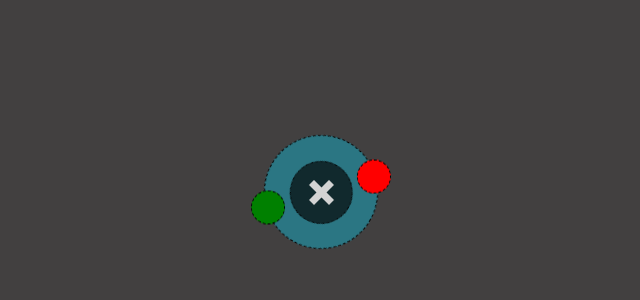
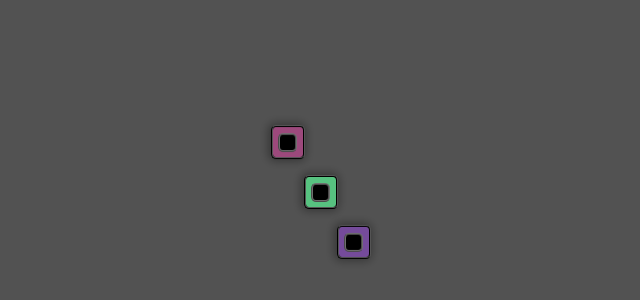
Before and after one commit to pgpavlides/PreloaderWorld.jsx, a React (Vite) app: page / in a window 1280 px wide. Shown: the part 208-508 px from the top of the page, without its empty margins (319-959 px from the left). Built offline with nearby package versions, Linux system fonts and the light colour scheme.

Commit message:
14th preloader

```diff
--- a/src/App.jsx
+++ b/src/App.jsx
@@ -11,6 +11,7 @@ import Preloader10 from './preloaders/Preloader10'
 import Preloader11 from './preloaders/Preloader11'
 import Preloader12 from './preloaders/Preloader12'
 import Preloader13 from './preloaders/Preloader13'
+import Preloader14 from './preloaders/Preloader14'
 
 import './App.scss'
 import './main.scss'
@@ -24,7 +25,7 @@ function App() {
   return <>
 
 
-  <Preloader13/>
+  <Preloader14/>
 
   </>
 
--- /dev/null
+++ b/src/preloaders/Preloader14.jsx
@@ -0,0 +1,18 @@
+import React from "react";
+import "/src/preloaders/_preloader14.scss";
+
+function Preloader14(props) {
+  return (
+    <>
+      <div className="container">
+        <div className="boxcontainer">
+          <div className="box1"></div>
+          <div className="box2"></div>
+          <div className="box3"></div>
+        </div>
+      </div>
+    </>
+  );
+}
+
+export default Preloader14;
--- a/src/preloaders/_preloader13.scss
+++ b/src/preloaders/_preloader13.scss
@@ -1,103 +1,103 @@
-$bordermain: 1.1px rgb(0, 0, 0) dashed;
+// $bordermain: 1.1px rgb(0, 0, 0) dashed;
 
-.container {
-    position: fixed;  // 🔹 make sure it appears above everything else
-    top:0; // 🔸Position it at the top left corner of the screen
-    left:0; // 🔸
-    width: 100vw; // 🔹 make it take the entire ViewPort
-    height: 100vh; // 🔹
-    display: flex; // 🔸 Make sure its centerted on the screen
-    align-items: center; // 🔸
-    justify-content: center; // 🔸
-    background: #424040;
-}
+// .container {
+//     position: fixed;  // 🔹 make sure it appears above everything else
+//     top:0; // 🔸Position it at the top left corner of the screen
+//     left:0; // 🔸
+//     width: 100vw; // 🔹 make it take the entire ViewPort
+//     height: 100vh; // 🔹
+//     display: flex; // 🔸 Make sure its centerted on the screen
+//     align-items: center; // 🔸
+//     justify-content: center; // 🔸
+//     background: #424040;
+// }
 
-//  =======================  ROTATOR 1  =======================
+// //  =======================  ROTATOR 1  =======================
 
-.rotator {
-    position: absolute;
-    width: 7rem;
-    height: 7rem;
-    animation: rotations 6s linear infinite;
-    border: $bordermain;
-    border-radius: 50%;
-    background-color: #1c99af9a;
-    // margin: 3rem;
-  }
+// .rotator {
+//     position: absolute;
+//     width: 7rem;
+//     height: 7rem;
+//     animation: rotations 6s linear infinite;
+//     border: $bordermain;
+//     border-radius: 50%;
+//     background-color: #1c99af9a;
+//     // margin: 3rem;
+//   }
 
-  .rotator:before, .rotator:after {
-    position: absolute;
-    content: '';
-    display: block;
-    height: 2rem;
-    width: 2rem;
-    animation: inherit;
-    animation-direction: reverse;
-    border-radius: 50px;
-    border: $bordermain
-  }
+//   .rotator:before, .rotator:after {
+//     position: absolute;
+//     content: '';
+//     display: block;
+//     height: 2rem;
+//     width: 2rem;
+//     animation: inherit;
+//     animation-direction: reverse;
+//     border-radius: 50px;
+//     border: $bordermain
+//   }
 
-  .rotator:before {
-    background-color: red;
+//   .rotator:before {
+//     background-color: red;
 
-  }
+//   }
 
-  .rotator:after {
-    background-color: green;
-    bottom: -.01rem;
-    right: -.01rem;
-  }
-//  =======================  ROTATOR 2  =======================
-  .rotator2 {
-    position: absolute;
-    width: 3.8rem;
-    height: 3.8rem;
-    animation: rotations 6s linear infinite;
-    animation-direction: backwards;
-    border: $bordermain;
-    border-radius: 50%;
-    background-color: #030303ab;
-    // margin: 3rem;
-  }
+//   .rotator:after {
+//     background-color: green;
+//     bottom: -.01rem;
+//     right: -.01rem;
+//   }
+// //  =======================  ROTATOR 2  =======================
+//   .rotator2 {
+//     position: absolute;
+//     width: 3.8rem;
+//     height: 3.8rem;
+//     animation: rotations 6s linear infinite;
+//     animation-direction: backwards;
+//     border: $bordermain;
+//     border-radius: 50%;
+//     background-color: #030303ab;
+//     // margin: 3rem;
+//   }
 
-  .rotator2:before, .rotator2:after {
-    position: absolute;
-    content: '';
-    display: block;
-    height: 2rem;
-    width: 2rem;
-    animation: inherit;
-    animation-direction: reverse;
-    border-radius: 50px;
-  }
+//   .rotator2:before, .rotator2:after {
+//     position: absolute;
+//     content: '';
+//     display: block;
+//     height: 2rem;
+//     width: 2rem;
+//     animation: inherit;
+//     animation-direction: reverse;
+//     border-radius: 50px;
+//   }
 
-  .rotator2:before {
+//   .rotator2:before {
 
 
-  }
+//   }
 
-  .rotator2:after {
+//   .rotator2:after {
 
-  }
+//   }
 
-  .cross {
-    position: absolute;
-    width: 25px;
-    height: 25px;
-    background-color: rgb(211, 211, 211);
+//   .cross {
+//     position: absolute;
+//     width: 25px;
+//     height: 25px;
+//     background-color: rgb(211, 211, 211);
 
-    clip-path: polygon(20% 0%, 0% 20%, 30% 50%, 0% 80%, 20% 100%, 50% 70%, 80% 100%, 100% 80%, 70% 50%, 100% 20%, 80% 0%, 50% 30%);
-    // border: 5px orange dashed;
-    animation: cross 1s ease-in-out infinite;
+//     clip-path: polygon(20% 0%, 0% 20%, 30% 50%, 0% 80%, 20% 100%, 50% 70%, 80% 100%, 100% 80%, 70% 50%, 100% 20%, 80% 0%, 50% 30%);
+//     // border: 5px orange dashed;
+//     animation: cross 1s ease-in-out infinite;
 
 
-  }
+//   }
 
 
-  @keyframes rotations {
-    to { transform: rotate(360deg) }
-  }
+//   @keyframes rotations {
+//     to { transform: rotate(360deg) }
+//   }
 
-  @keyframes cross {
-    to { transform: rotate(180deg) }
-  }
+//   @keyframes cross {
+//     to { transform: rotate(180deg) }
+//   }
--- /dev/null
+++ b/src/preloaders/_preloader14.scss
@@ -0,0 +1,153 @@
+$animation-time: 5s;
+$animation-type: ease-in-out;
+
+.container {
+  position: fixed;
+  top: 0;
+  left: 0;
+  width: 100vw;
+  height: 100vh;
+  background-color: rgb(82, 82, 82);
+}
+
+.boxcontainer {
+  position: fixed;
+  top: 0;
+  left: 0;
+  width: 100vw;
+  height: 100vh;
+  display: flex;
+  justify-content: center;
+  align-items: center;
+  animation: boxcontainer $animation-time $animation-type infinite;
+
+}
+
+.box1,
+.box2,
+.box3 {
+  border-radius: 5px;
+  border: 2px ridge rgb(0, 0, 0);
+  box-shadow: 0px 1px 10px 2px rgba(0, 0, 0, 0.35);
+  display: flex;
+  justify-content: center;
+  align-items: center;
+
+  &:after {
+    content: " ";
+    position: absolute;
+    width: 15px;
+    height: 15px;
+    background-color: rgb(0, 0, 0);
+    border-radius: 5px;
+    border: 2px ridge rgba(255, 255, 255, 0.432);
+  }
+}
+
+.box1 {
+  width: 30px;
+  height: 30px;
+  background-color: rgb(197, 71, 92);
+  animation: box1a $animation-time $animation-type infinite;
+}
+
+.box2 {
+  width: 30px;
+  height: 30px;
+  background-color: rgb(87, 194, 128);
+  animation: box2a $animation-time $animation-type infinite;
+}
+
+.box3 {
+  width: 30px;
+  height: 30px;
+  background-color: rgb(76, 77, 187);
+  animation: box3a $animation-time $animation-type infinite;
+}
+
+@keyframes box1a {
+  0% {
+    transform: translate(0);
+    background-color: rgb(197, 71, 92);
+  }
+  20% {
+    transform: translateY(-50px);
+  }
+  40% {
+    transform: translateY(-50px) translateX(67px) rotate(90deg);
+  }
+  60% {
+    transform: translateY(50px) translateX(67px) rotate(90deg);
+  }
+  80% {
+    transform: translateY(50px) translateX(67px) rotate(180deg);
+  }
+  100% {
+    transform: translateY(0px) translateX(67px) rotate(180deg);
+    background-color: rgb(76, 77, 187);
+
+  }
+}
+@keyframes box2a {
+  0% {
+    transform: translate(0);
+  }
+  20% {
+    transform: translate(0);
+  }
+  40% {
+    transform: rotate(90deg) scale(1);
+  }
+  60% {
+    transform: translate(0) rotate(90deg);
+  }
+  80% {
+    transform: translate(0) rotate(180deg);
+  }
+  100% {
+    transform: translate(0) rotate(180deg);
+  }
+}
+@keyframes box3a {
+  0% {
+    transform: translate(0);
+    background-color: rgb(76, 77, 187);
+  }
+  20% {
+    transform: translateY(50px);
+  }
+  40% {
+    transform: translateY(50px) translateX(-67px) rotate(90deg);
+  }
+  60% {
+    transform: translateY(-50px) translateX(-67px) rotate(90deg);
+  }
+  80% {
+    transform: translateY(-50px) translateX(-67px) rotate(0deg);
+  }
+  100% {
+    transform: translateY(0px) translateX(-67px) rotate(0deg);
+    background-color: rgb(197, 71, 92);
+  }
+}
+
+@keyframes boxcontainer {
+    0% {
+        transform: translate(0);
+      }
+      20% {
+        transform: translate(0);
+      }
+      40% {
+        transform: translate(0);
+      }
+      60% {
+        transform: translate(0);
+      }
+      80% {
+        transform: translate(0) rotate(180deg);
+      }
+      100% {
+        transform: translate(0) ;
+      }
+}
```
